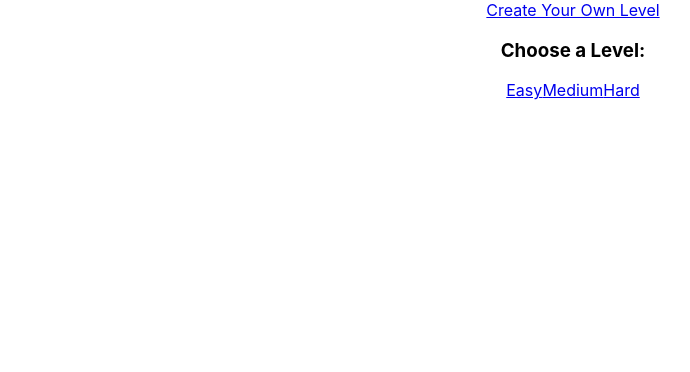
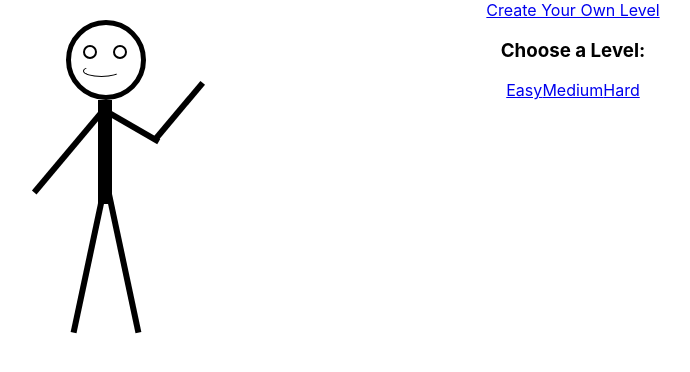
Before and after one commit to ghudachek/HangHuman, a React (Create React App) app in the folder hanghuman/: page / in a window 1280 px wide. Shown: the top 372 px of the page, without its empty margins (67-757 px from the left). Built offline with nearby package versions, Linux system fonts and the light colour scheme; no server answers.

Commit message:
made stickfigure

```diff
--- a/hanghuman/src/App.js
+++ b/hanghuman/src/App.js
@@ -6,6 +6,7 @@ import axios from "axios";
 import Levels from "./components/levels";
 import Header from "./components/header";
 import Form from "./components/form";
+import StickFigure from "./components/stickFigure";
 
 function App() {
   const [data, setData] = useState();
@@ -26,6 +27,7 @@ function App() {
     <div className="App">
       <Route exact path="/">
         <Header />
+        <StickFigure />
       </Route>
       <Route exact path="/form">
         <Form setToggleFetch={setToggleFetch} />
--- /dev/null
+++ b/hanghuman/src/components/stickFigure.css
@@ -0,0 +1,115 @@
+.head {
+  width: 70px;
+  height: 70px;
+  border: 5px solid black;
+  border-radius: 50%;
+  display: block;
+  position: absolute;
+  top: 20px;
+  left: 133px;
+  z-index: 1;
+  transform-origin: center bottom;
+}
+.eye {
+  width: 10px;
+  height: 10px;
+  border-radius: 50%;
+  display: block;
+  position: absolute;
+  border: 2px solid black;
+  top: 20px;
+  top: 45px;
+  left: 150px;
+}
+.eyeRight {
+  width: 10px;
+  height: 10px;
+  border-radius: 50%;
+  display: block;
+  position: absolute;
+  border: 2px solid black;
+  top: 45px;
+  left: 180px;
+}
+.arc {
+  width: 35px;
+  height: 10px;
+  border-radius: 50%;
+  border-right: 1px solid white;
+  border-left: 1px solid black;
+  border-bottom: 1px solid black;
+  border-top: 1px solid white;
+  display: block;
+  position: absolute;
+  top: 65px;
+  left: 150px;
+}
+
+.torso {
+  height: 90px;
+  border: 7px solid black;
+  display: block;
+  position: absolute;
+  top: 100px;
+  left: 165px;
+}
+
+.leftleg {
+  height: 150px;
+  border: 3px solid black;
+  fill: black;
+  display: block;
+  position: absolute;
+  top: 180px;
+  left: 170px;
+  transform: rotate(12deg);
+  transform-origin: top;
+}
+.fa-umbrella {
+  font-size: 200px;
+  text-align: left;
+  color: black;
+  top: 0px;
+  transform: rotate(20deg);
+}
+.rightleg {
+  height: 150px;
+  border: 3px solid black;
+  display: block;
+  position: absolute;
+  top: 180px;
+  left: 170px;
+  transform: rotate(-12deg);
+  transform-origin: top;
+}
+
+.leftarm {
+  width: 100px;
+  border: 3px solid black;
+  display: block;
+  position: absolute;
+  top: 150px;
+  left: 80px;
+  transform: rotate(-50deg);
+  transform-origin: top;
+}
+.rightarmupper {
+  width: 70px;
+  border: 3px solid black;
+  display: block;
+  position: absolute;
+  top: 110px;
+  left: 205px;
+  transform: rotate(-50deg);
+  transform-origin: top;
+}
+.rightarm {
+  width: 50px;
+  border: 3px solid black;
+  display: block;
+  position: absolute;
+  top: 125px;
+  left: 175px;
+  transform: rotate(30deg);
+  transform-origin: top;
+}
--- /dev/null
+++ b/hanghuman/src/components/stickFigure.jsx
@@ -0,0 +1,30 @@
+import React from "react";
+import "./stickFigure.css";
+
+const stickFigure = () => {
+  return (
+    <div className="wrapper">
+      <link
+        rel="stylesheet"
+        href="https://use.fontawesome.com/releases/v5.15.2/css/all.css"
+        integrity="sha384-vSIIfh2YWi9wW0r9iZe7RJPrKwp6bG+s9QZMoITbCckVJqGCCRhc+ccxNcdpHuYu"
+        crossorigin="anonymous"
+      ></link>
+      <i className="fas fa-umbrella"></i>
+      <div className="head"></div>
+      <div className="eye"></div>
+      <div className="eyeRight"></div>
+      <div className="arc"></div>
+      <div className="torso"></div>
+      <div className="leftarm"></div>
+      <div className="rightarmupper"></div>
+      <div className="rightarm"></div>
+      <div className="leftleg"></div>
+      <div className="leftfoot"></div>
+      <div className="rightleg"></div>
+      <div className="rightfoot"></div>
+    </div>
+  );
+};
+
+export default stickFigure;
```
